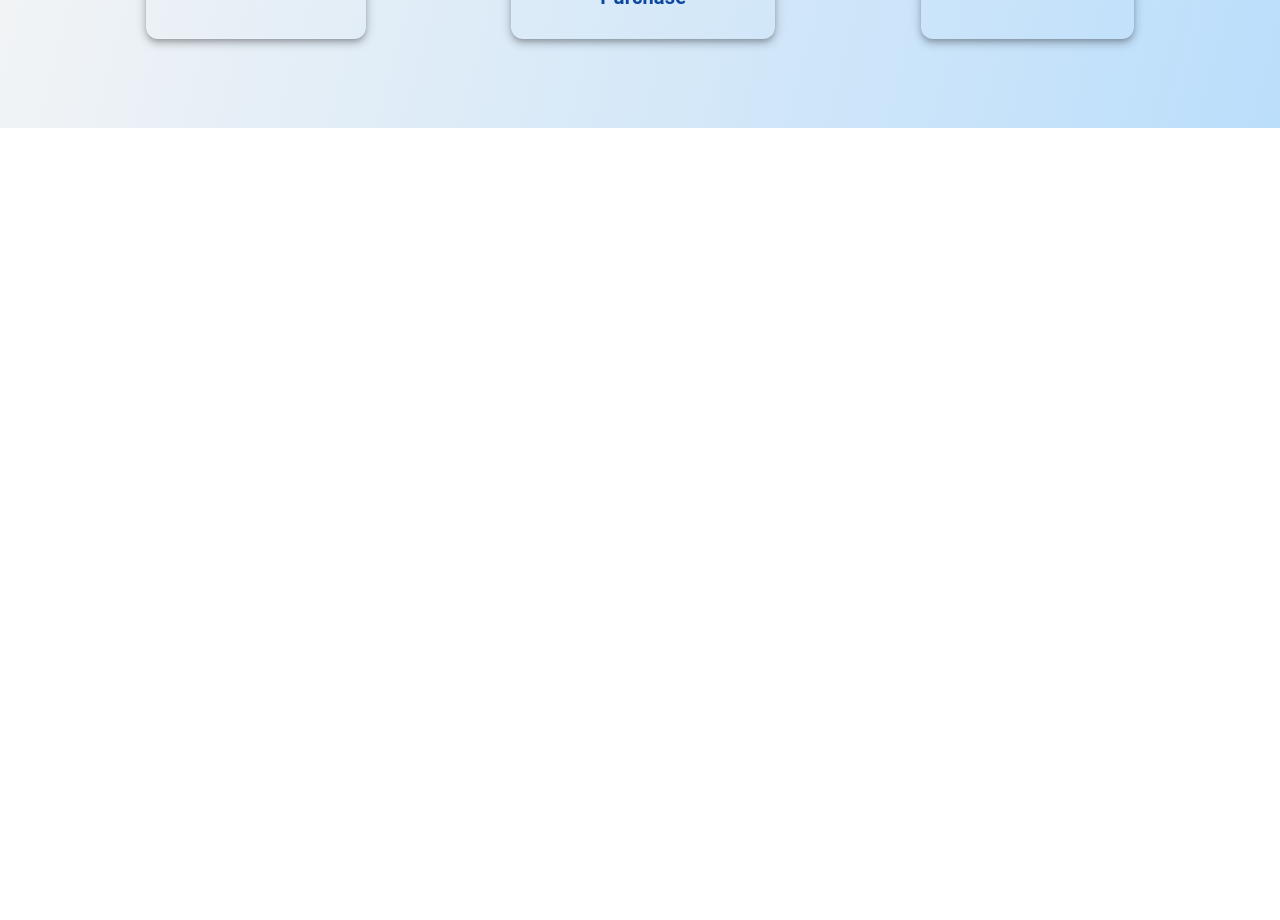
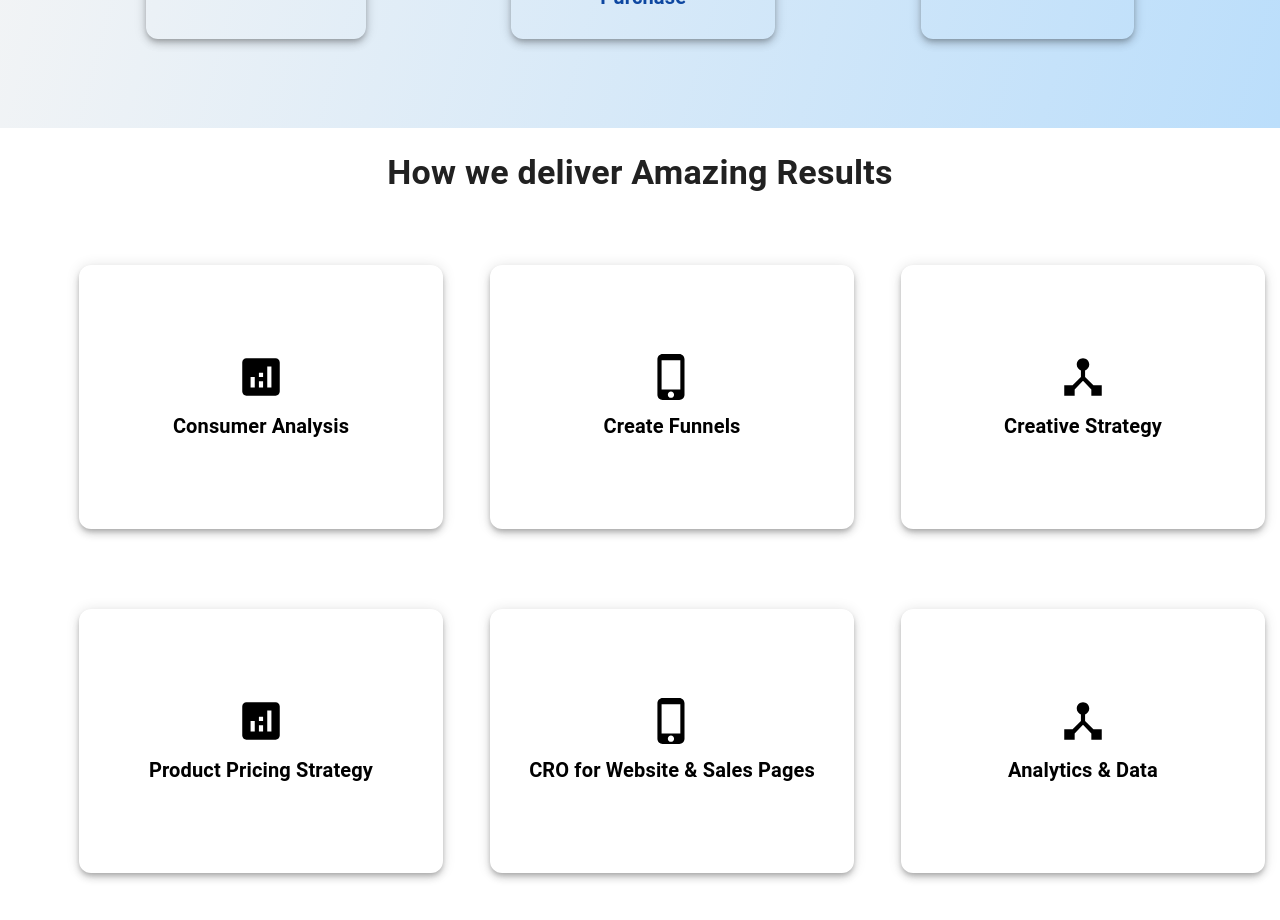
Before and after one commit to kunalmanishdesai/marketing_web, a React (Create React App) app: page / in a window 1280 px wide. Shown: the part 960-1880 px from the top of the page. Before the commit the page ends 1088 px from the top, so only its background shows below. Built offline with nearby package versions, Linux system fonts and the light colour scheme.

Commit message:
Added how cards

```diff
--- a/src/App.js
+++ b/src/App.js
@@ -4,6 +4,7 @@ import 'aos/dist/aos.css';
 import './App.css';
 import Home from 'components/Home';
 import What from 'components/What';
+import How from 'components/How';
 
 function App() {
   useEffect(() => {
@@ -14,6 +15,7 @@ function App() {
     <div className='App'>
       <Home />
       <What/>
+      <How/>
     </div>
   );
 }
```
